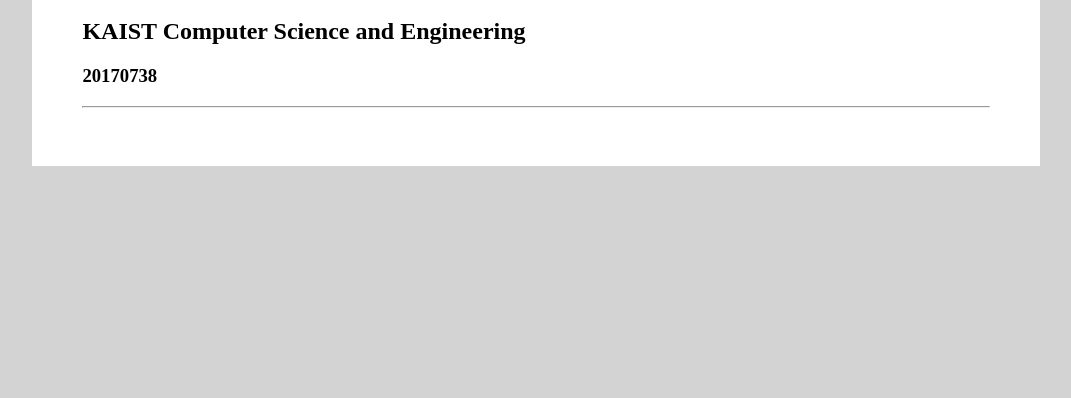
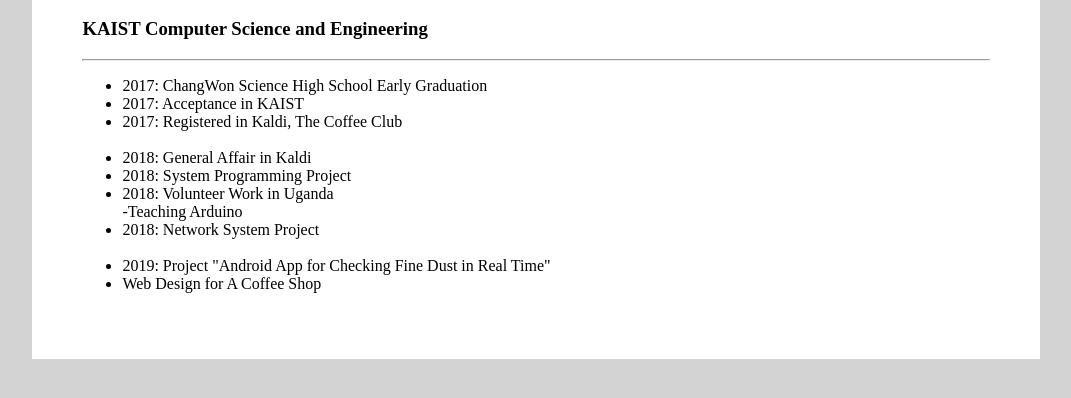
Before and after one commit to Daniel-H-99/daniel-kOOP, a plain HTML site: page biography.html in a window 1280 px wide. Shown: the part 184-582 px from the top of the page, without its empty margins (104-1175 px from the left). Drawn offline with Linux system fonts and the light colour scheme.

Commit message:
Add files via upload

```diff
--- a/biography.html
+++ b/biography.html
@@ -37,8 +37,23 @@
 	<body>
 		<div>
 			<h1 class="major">Minyeong Hwang</h1>
-			<h2><a href="https://kaist.ac.kr">KAIST Computer Science and Engineering</a></h2>
-			<h3>20170738</h3><hr/>
+			<h3><a href="https://kaist.ac.kr">KAIST Computer Science and Engineering</a></h3>
+			<hr/>
+			<ul>
+				<li>2017: ChangWon Science High School Early Graduation</li>
+				<li>2017: Acceptance in KAIST</li>
+				<li>2017: Registered in Kaldi, The Coffee Club</li>
+				<br>
+				<li>2018: General Affair in Kaldi</li>
+				<li>2018: System Programming Project</li>
+				<li>2018: Volunteer Work in Uganda
+					<br>-Teaching Arduino
+				</li>
+				<li>2018: Network System Project</li>
+				<br>
+				<li>2019: Project "Android App for Checking Fine Dust in Real Time"</li>
+				<li> Web Design for A Coffee Shop</li>
+			</ul>
 		</div>
 	</body>
 </html>
```
